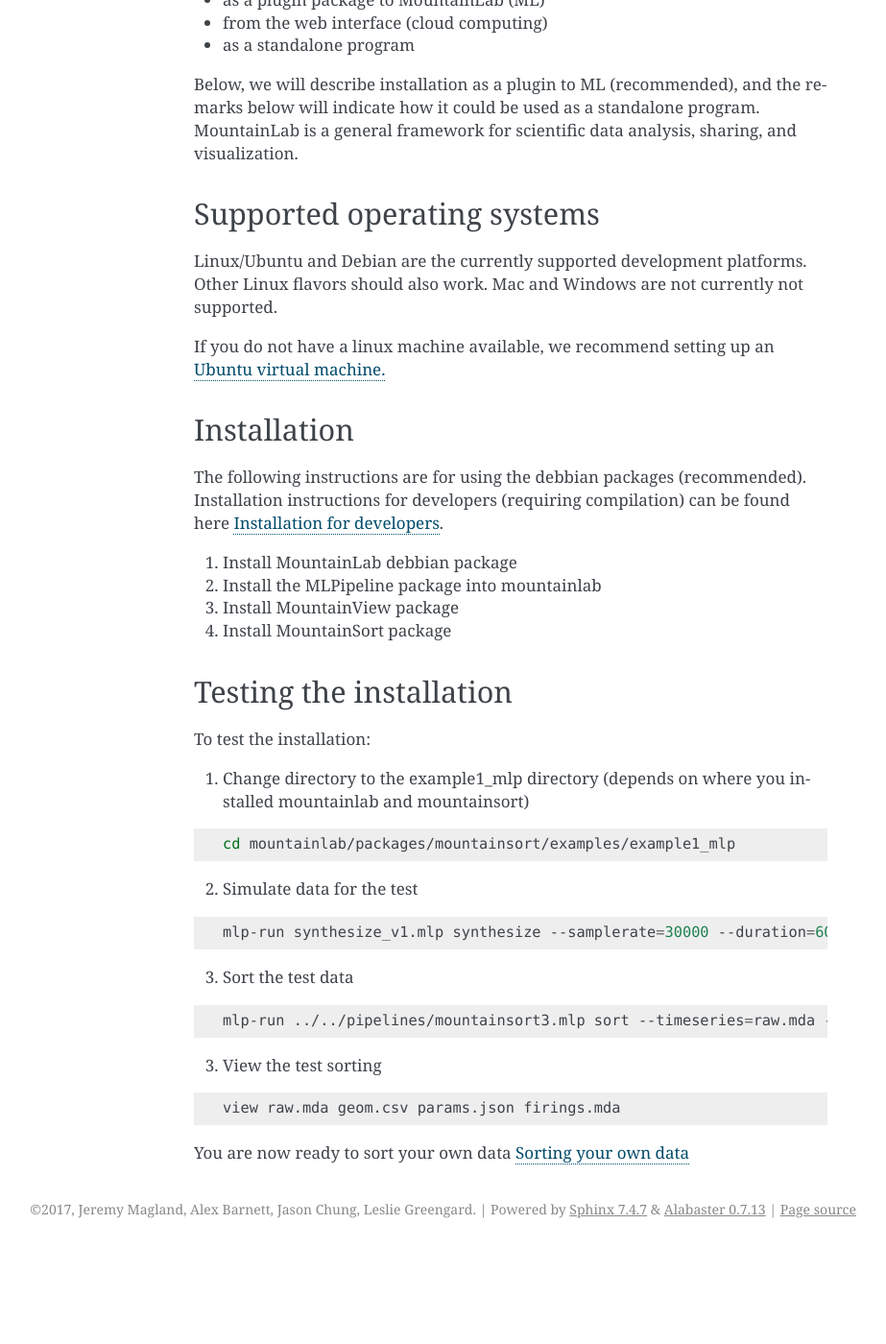
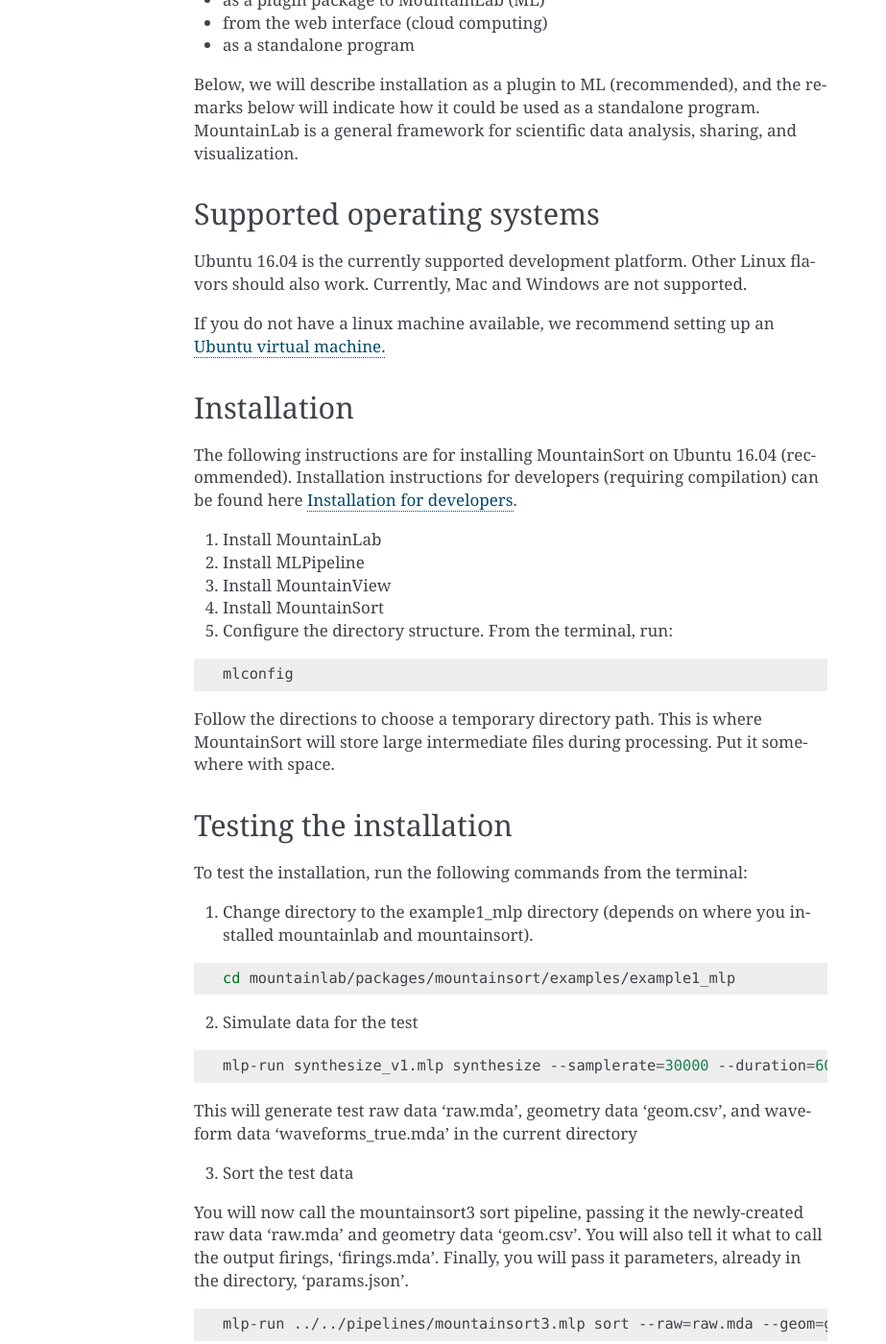
Before and after one commit to flatironinstitute/mountainsort, a Sphinx documentation site: the page built from docs/source/index.rst, in a window 1280 px wide and 1400 px high, scrolled down 500 px. Shown: the whole window at 96% size, without its empty margins (218-1141 px from the left). Built offline with Sphinx 7.4.7, drawn with Linux system fonts in a browser that asks for light colours; before the commit the page ends 1799 px from its top, so only the background shows below that; some of the changed text lies outside the part shown.

Commit message:
expand docs

```diff
--- a/docs/source/conf.py
+++ b/docs/source/conf.py
@@ -31,6 +31,8 @@
 extensions = [
     'sphinx.ext.todo',
     'sphinx.ext.mathjax',
+    'sphinx.ext.viewcode',
+    'texext'
 ]
 
 # Add any paths that contain templates here, relative to this directory.
--- a/docs/source/index.rst
+++ b/docs/source/index.rst
@@ -19,26 +19,33 @@
 Supported operating systems
 ---------------------------
 
-Linux/Ubuntu and Debian are the currently supported development platforms. Other Linux flavors should also work. Mac and Windows are not currently not supported.
+Ubuntu 16.04 is the currently supported development platform. Other Linux flavors should also work. Currently, Mac and Windows are not supported.
 
 If you do not have a linux machine available, we recommend setting up an `Ubuntu virtual machine. <https://help.ubuntu.com/community/VirtualMachines>`_
 
 Installation
 ------------------------
 
-The following instructions are for using the debbian packages (recommended). Installation instructions for developers (requiring compilation) can be found here :doc:`installation_advanced`.
+The following instructions are for installing MountainSort on Ubuntu 16.04 (recommended). Installation instructions for developers (requiring compilation) can be found here :doc:`installation_advanced`.
 
-1. Install MountainLab debbian package
-2. Install the MLPipeline package into mountainlab
-3. Install MountainView package
-4. Install MountainSort package
+1. Install MountainLab
+2. Install MLPipeline
+3. Install MountainView
+4. Install MountainSort
+5. Configure the directory structure. From the terminal, run:
+
+.. code:: bash
+
+  mlconfig
+
+Follow the directions to choose a temporary directory path. This is where MountainSort will store large intermediate files during processing. Put it somewhere with space.
 
 Testing the installation
 ------------------------
 
-To test the installation:
+To test the installation, run the following commands from the terminal:
 
-1. Change directory to the example1_mlp directory (depends on where you installed mountainlab and mountainsort)
+1. Change directory to the example1_mlp directory (depends on where you installed mountainlab and mountainsort).
 
 .. code:: bash
 
@@ -48,18 +55,39 @@
 
 .. code:: bash
 
-  mlp-run synthesize_v1.mlp synthesize --samplerate=30000 --duration=60 --timeseries=raw.mda --geom=geom.csv --waveforms_true=waveforms_true.mda
+  mlp-run synthesize_v1.mlp synthesize --samplerate=30000 --duration=60 --raw=raw.mda --geom=geom.csv --waveforms_true=waveforms_true.mda
+
+This will generate test raw data 'raw.mda', geometry data 'geom.csv', and waveform data 'waveforms_true.mda' in the current directory
 
 3. Sort the test data
 
+You will now call the mountainsort3 sort pipeline, passing it the newly-created raw data 'raw.mda' and geometry data 'geom.csv'. You will also tell it what to call the output firings, 'firings.mda'. Finally, you will pass it parameters, already in the directory, 'params.json'.
+
 .. code:: bash
 
-  mlp-run ../../pipelines/mountainsort3.mlp sort --timeseries=raw.mda --geom=geom.csv --firings_out=firings.mda params.json
+  mlp-run ../../pipelines/mountainsort3.mlp sort --raw=raw.mda --geom=geom.csv --firings_out=firings.mda --_params=params.json
 
 3. View the test sorting
 
+The GUI only requires a timeseries, in this case raw data, 'raw.mda', and the firings information (times/labels), 'firings.mda'.
 .. code:: bash
 
-  view raw.mda geom.csv params.json firings.mda
+  mountainview --raw=raw.mda --firings=firings.mda
+
+4. Re-sort the data with automated curation (masking of low-quality clusters and bursting-related merging)
+
+This time, you will add the automated curation option, '--curate=true'. This will mask out low-quality clusters and do bursting-related merging.
+
+.. code:: bash
+
+  mlp-run ../../pipelines/mountainsort3.mlp sort --raw=raw.mda --geom=geom.csv --firings_out=firings2.mda --_params=params.json --curate=true
+
+5. View the curated test sorting
+
+.. code:: bash
+
+  mountainview --raw=raw.mda --firings=firings2.mda
+
+Note that sorting low signal-to-noise ratio data with relabeling may result in there being no apparent clusters (all clusters are of low quality). For this reason, we suggest first sorting your data without curation.
 
 You are now ready to sort your own data :doc:`first_sort`
```
Also changed, not shown: docs/source/first_sort.rst (+43 -13 lines), docs/source/processing_pipelines.rst (added, +239 -0 lines), docs/source/processing_system.rst (added, +87 -0 lines).
